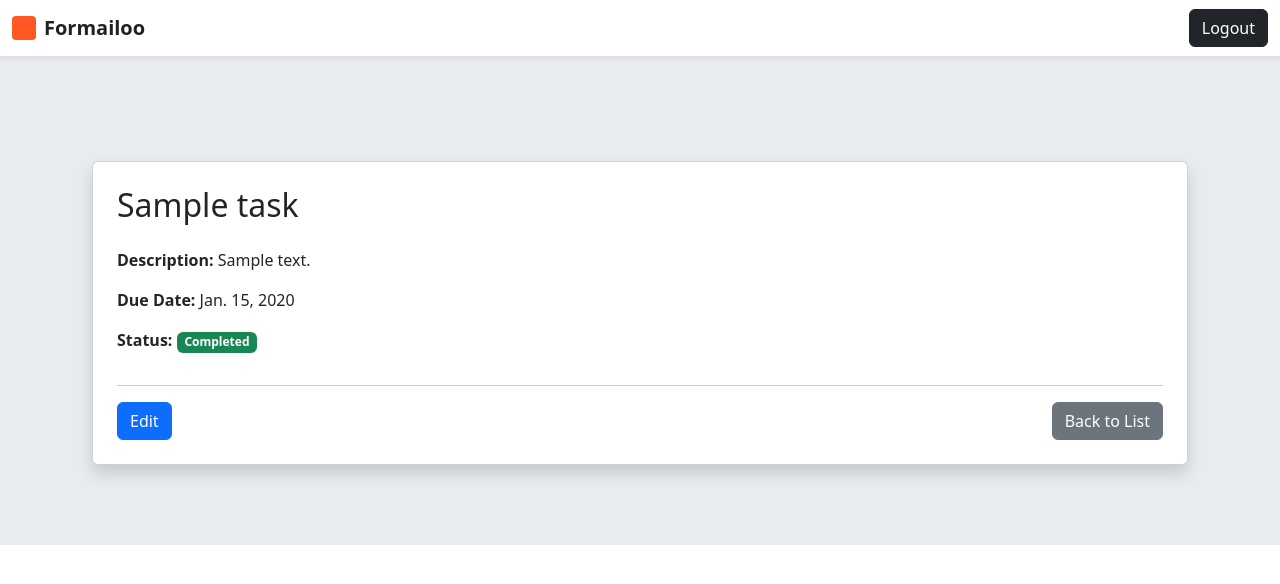
After one commit to amirdev1883/Django-Internship-Assignment-, a Django app: page /tasks/detail/1 in a window 1280 px wide. The commit adds this page. Shown: the top 584 px of the page. Run offline with Django 5.2, Linux system fonts and the light colour scheme; a user stored in the database is signed in; tables that the repository leaves empty hold one stand-in row (values such as "Sample post").

Commit message:
add : Task Detail

```diff
--- a/tasks/templates/tasks/task_create_update.html
+++ b/tasks/templates/tasks/task_create_update.html
@@ -29,7 +29,9 @@
         <label class="form-check-label">Completed</label>
       </div>
 
-      <button type="submit" class="btn btn-primary w-100">Create</button>
+      <button type="submit" class="btn btn-primary w-100">
+        {% if update %}Update Task{% else %}Create Task{% endif %}
+      </button>
     </form>
   </div>
 </div>
--- /dev/null
+++ b/tasks/templates/tasks/task_detail.html
@@ -0,0 +1,29 @@
+{% extends "base.html" %}
+{% block content %}
+<div class="container mt-4">
+  <div class="card shadow p-4">
+    <h2 class="mb-4">{{ task.title }}</h2>
+
+    <p><strong>Description:</strong> {{ task.description|default:"No description provided." }}</p>
+
+    <p><strong>Due Date:</strong> {{ task.due_date }}</p>
+
+    <p>
+      <strong>Status:</strong>
+      {% if task.completed %}
+        <span class="badge bg-success">Completed</span>
+      {% else %}
+        <span class="badge bg-warning text-dark">Not Completed</span>
+      {% endif %}
+    </p>
+
+    <hr>
+
+    <div class="d-flex justify-content-between">
+      <a href="{% url 'tasks:task_update' task.id %}" class="btn btn-primary">Edit</a>
+      <a href="" class="btn btn-secondary">Back to List</a>
+      {% comment %} add link on top latter {% endcomment %}
+    </div>
+  </div>
+</div>
+{% endblock %}\
--- a/tasks/urls.py
+++ b/tasks/urls.py
@@ -8,4 +8,5 @@ urlpatterns = [
 
     path("create/", views.TaskCreateView.as_view(),  name='task_create'),
     path("update/<int:task_id>/", views.TaskUpdateView.as_view(),  name='task_update'),
+    path("detail/<int:task_id>", views.TaskDetailView.as_view(),  name='task_detail'),
 ]
--- a/tasks/views.py
+++ b/tasks/views.py
@@ -4,6 +4,7 @@ from django.contrib import messages
 from .forms import TaskUpdateCreateForm
 from.models import Task
 from django.contrib.auth.mixins import LoginRequiredMixin
+from django.http import HttpResponseForbidden
 
 class HomeView(View):
     def get(self, request):
@@ -25,7 +26,7 @@ class TaskCreateView(LoginRequiredMixin, View):
             new_task.save()
             messages.success(request, f'you created the task{new_task.title} successfully', 'success')
             return redirect("tasks:home")  #change it later ----------------------------------------------- task list ----------
-        # error message -----------------------------------------------------------
+        # error message should be here -----------------------------------------------------------
         return render(request, "tasks/task_create_update.html", {"form": form})
 
 
@@ -56,20 +57,12 @@ class TaskUpdateView(LoginRequiredMixin, View):
         if form.is_valid():
             form.save()
             messages.success(request, 'you updated the task successfully', 'success')
-            return redirect("tasks:home") # change after to task detail
+            return redirect("tasks:task_detail", task_id=task.id)
 
 
-
-
-    # def get(self, request, pk):
-    #     task = get_object_or_404(Task, pk=pk, owner=request.user)
-    #     form = self.form_class(instance=task)
-    #     return render(request, "tasks/task_form.html", {"form": form, "update": True})
-
-    # def post(self, request, pk):
-    #     task = get_object_or_404(Task, pk=pk, owner=request.user)
-    #     form = TaskUpdateCreateForm(request.POST, instance=task)
-    #     if form.is_valid():
-    #         form.save()
-    #         return redirect("tasks:task_list")
-    #     return render(request, "tasks/task_form.html", {"form": form, "update": True})
+class TaskDetailView(LoginRequiredMixin, View):
+    def get(self, request, task_id):
+        task = get_object_or_404(Task, pk=task_id, owner=request.user)
+        if task.owner != request.user:
+            return HttpResponseForbidden("You are not allowed to view this task.")
+        return render(request, "tasks/task_detail.html", {"task": task})
```
